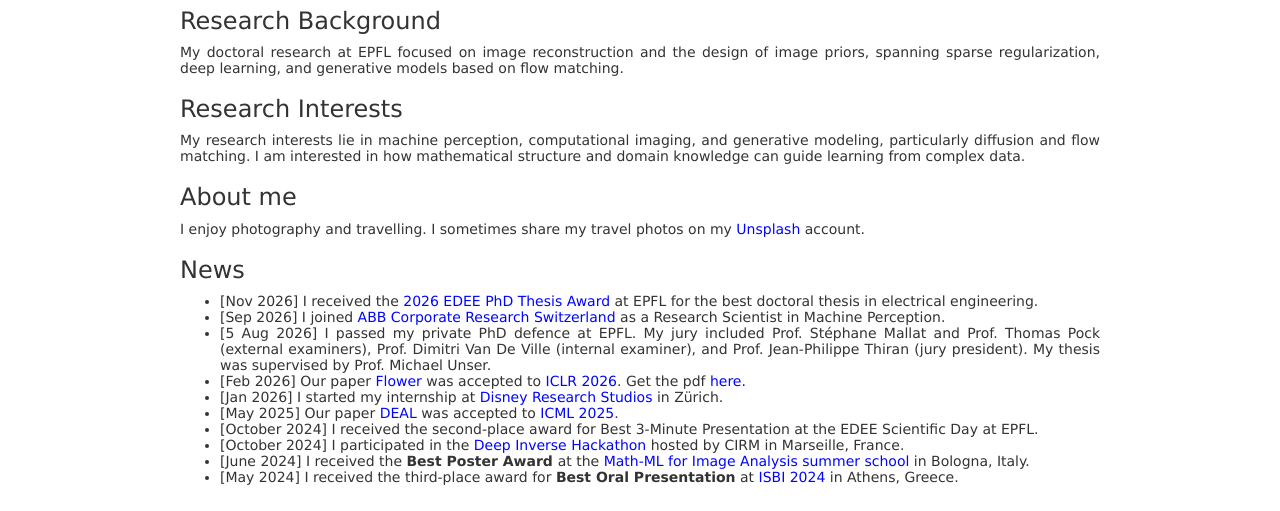
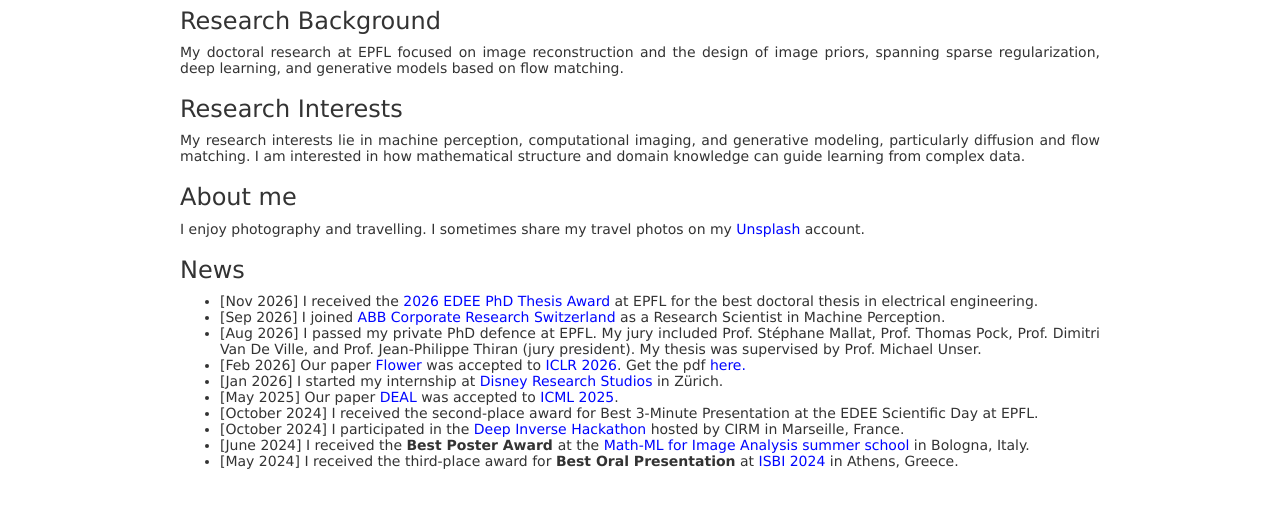
Before and after one commit to mehrsapo/mehrsapo.github.io, a plain HTML site: page index.html in a window 1280 px wide. Shown: the part 431-942 px from the top of the page. Drawn offline with nearby package versions, Linux system fonts and the light colour scheme; some packages are replaced by stand-ins of ours; a script that the page names is missing.

Commit message:
Simplify PhD defence news date and jury labels

```diff
--- a/html/main.html
+++ b/html/main.html
@@ -91,7 +91,7 @@ I enjoy photography and travelling. I sometimes share my travel photos on my <a
 <ul style="text-align:justify">
   <li>[Nov 2026] I received the <a href="https://www.epfl.ch/education/phd/edee-electrical-engineering/edee-awards-laureates/">2026 EDEE PhD Thesis Award</a> at EPFL for the best doctoral thesis in electrical engineering.</li>
   <li>[Sep 2026] I joined <a href="https://www.abb.com/global/en/company/innovation/corporate-research-centers/switzerland">ABB Corporate Research Switzerland</a> as a Research Scientist in Machine Perception.</li>
-  <li>[5 Aug 2026] I passed my private PhD defence at EPFL. My jury included Prof. Stéphane Mallat and Prof. Thomas Pock (external examiners), Prof. Dimitri Van De Ville (internal examiner), and Prof. Jean-Philippe Thiran (jury president). My thesis was supervised by Prof. Michael Unser.</li>
+  <li>[Aug 2026] I passed my private PhD defence at EPFL. My jury included Prof. Stéphane Mallat, Prof. Thomas Pock, Prof. Dimitri Van De Ville, and Prof. Jean-Philippe Thiran (jury president). My thesis was supervised by Prof. Michael Unser.</li>
   <li>[Feb 2026] Our paper <a href="https://mehrsapo.github.io/Flower/" target="_blank">Flower</a> was accepted to <a href="https://iclr.cc/virtual/2026/poster/10009603" target="_blank">ICLR 2026</a>. Get the pdf  <a href="data/main/Flower_a_flow_matching_solver_for_inverse_problems.pdf" target="_blank">here.</a></li>
   <li>[Jan 2026] I started my internship at <a href="https://studios.disneyresearch.com/" target="_blank">Disney Research Studios</a> in Zürich.</li>
   <li>[May 2025] Our paper <a href="https://mehrsapo.github.io/DEAL/" target="_blank">DEAL</a> was accepted to <a href="https://icml.cc/Conferences/2025" target="_blank">ICML 2025</a>.</li>
```
